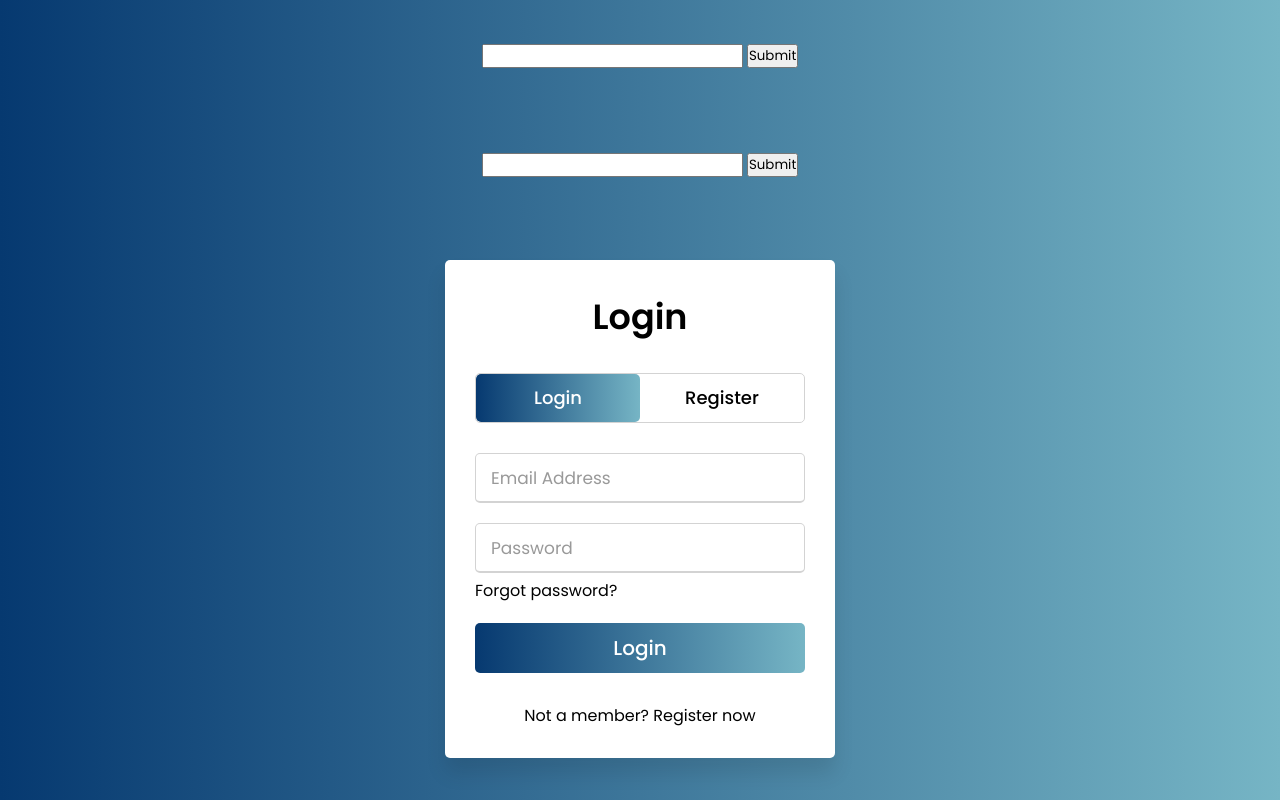
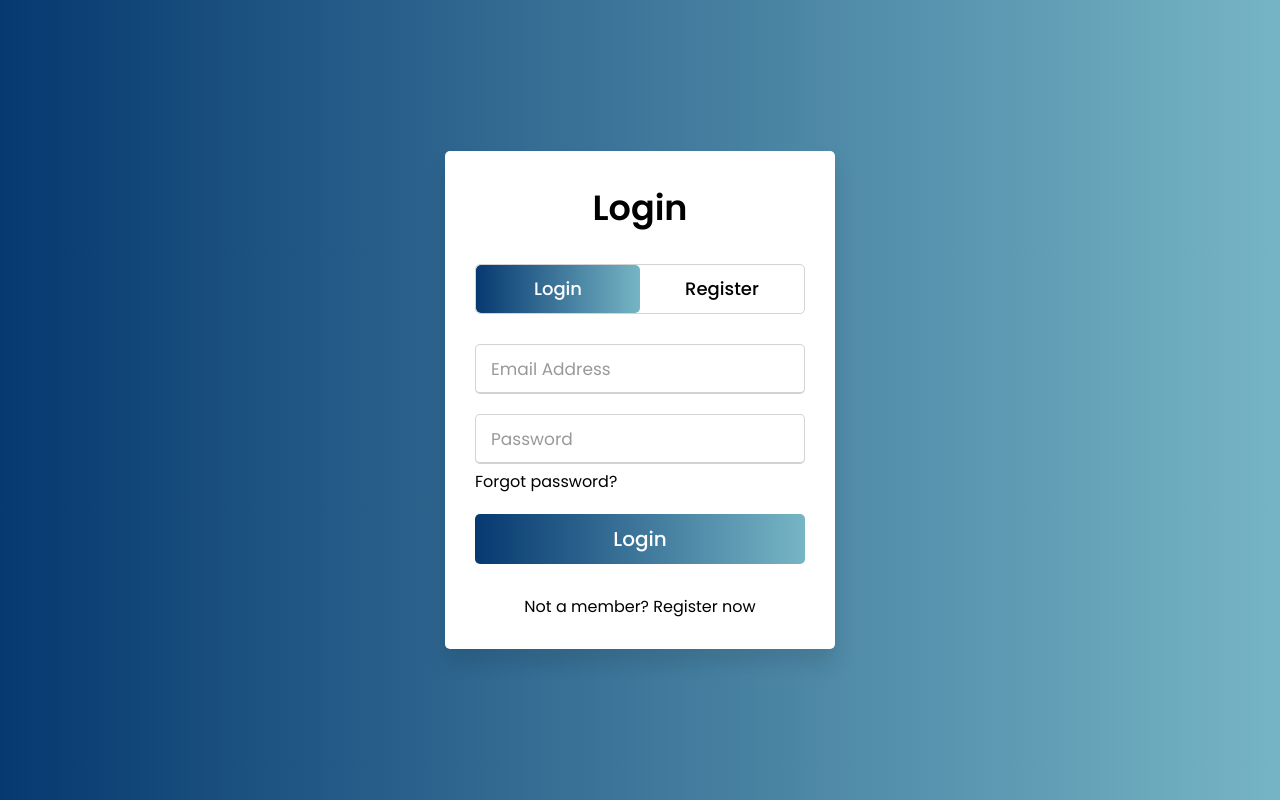
Before and after one commit to ik-izz/group3_sql, a website: page public/views/index.html in a window 1280 px wide. Drawn offline with Linux system fonts and the light colour scheme.

Commit message:
got rid of extra code

```diff
--- a/public/views/index.html
+++ b/public/views/index.html
@@ -6,16 +6,6 @@
       <meta name="viewport" content="width=device-width, initial-scale=1.0">
    </head>
    <body>
-    <form action="/submit" method="post">
-        <input type="text" name="name"/>
-        <input type="submit" />
-    </form>
-
-    <form action="/submit" method="post" class="login">
-           <input type="text" name="post"/>
-           <input type="submit" />
-     </form>
-
       <div class="wrapper">
          <div class="title-text">
             <div class="title login">
```
